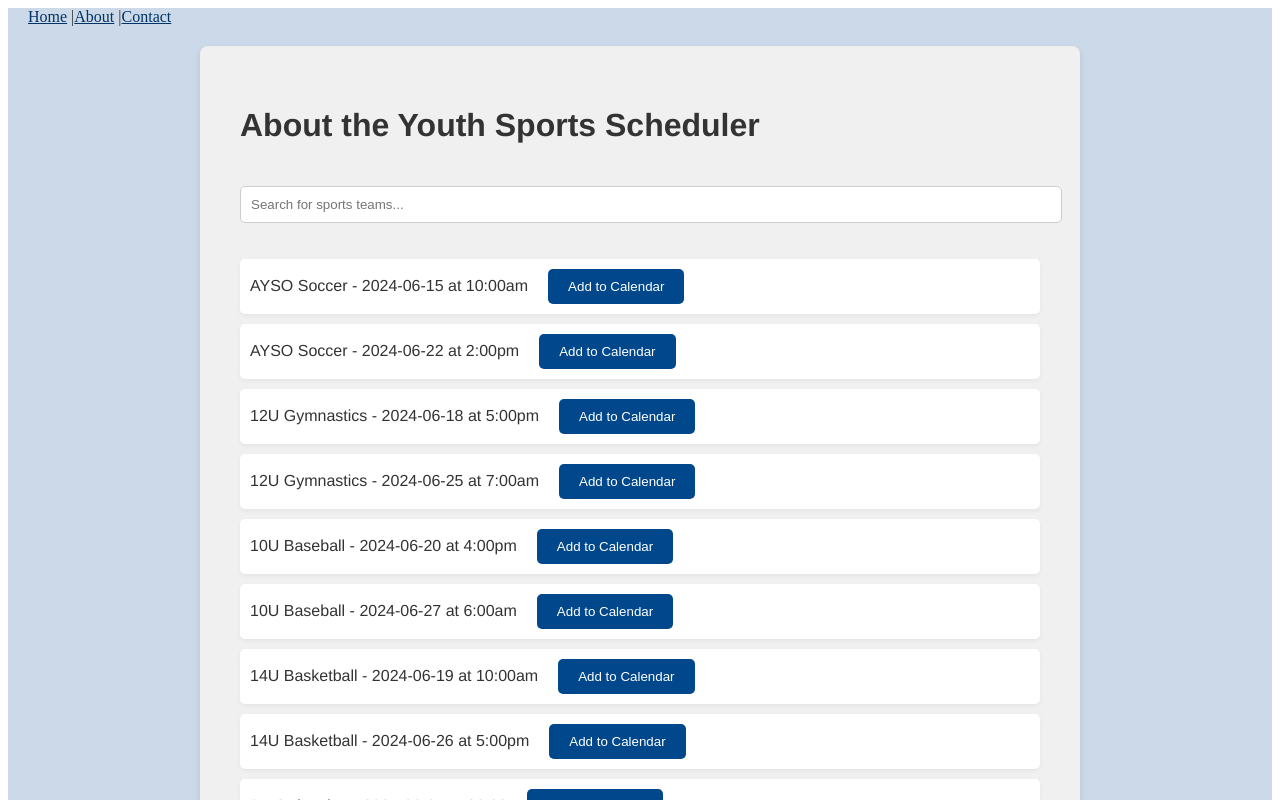
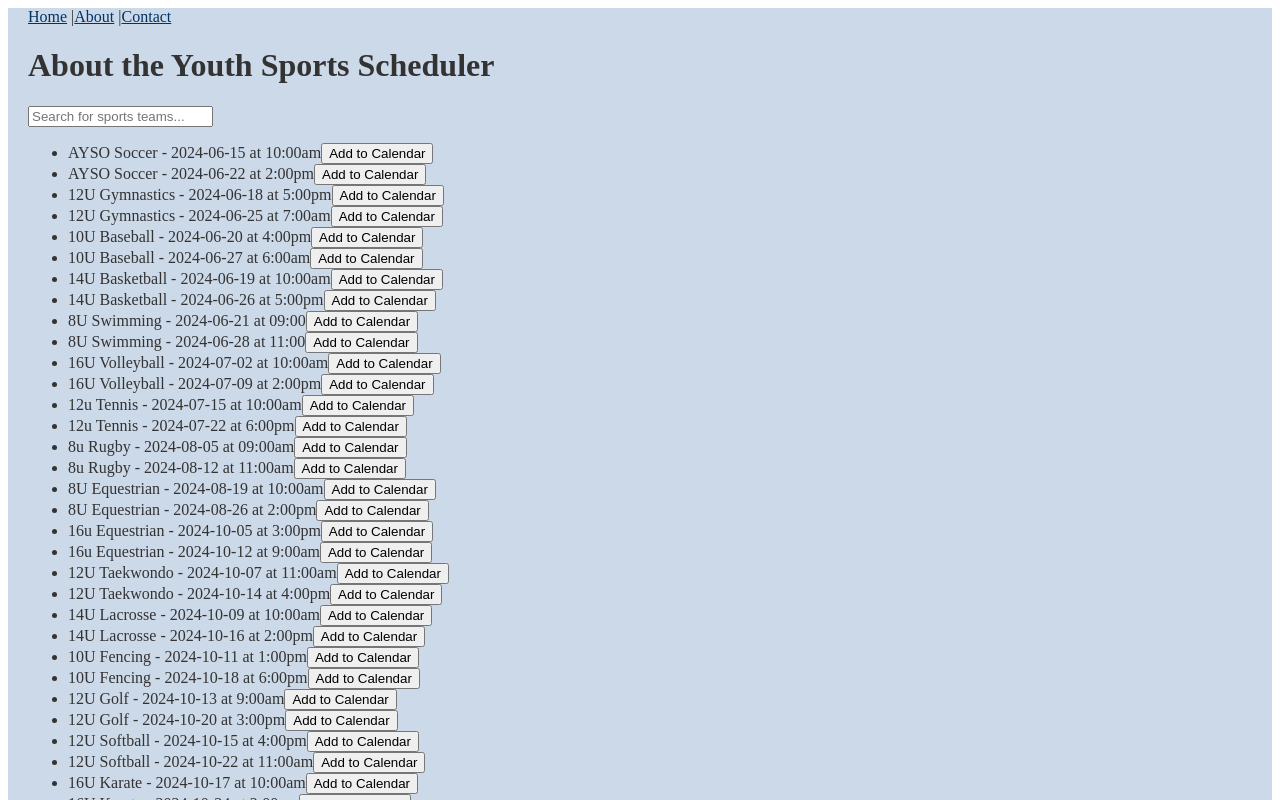
Before and after one commit to alannasayer/458Final, a Next.js app: page /about in a window 1280 px wide. Shown: the top 800 px of the page. Built offline with nearby package versions, Linux system fonts and the light colour scheme.

Commit message:
Update about.tsx

```diff
--- a/src/pages/about.tsx
+++ b/src/pages/about.tsx
@@ -1,4 +1,4 @@
-import React, { useState, useEffect } from 'react';
+import React, { useState } from 'react';
 import Layout from '../components/layout';
 import sportsData from '../data/sportsData.json';
 import Calendar from 'react-calendar';
@@ -23,13 +23,7 @@ const About: React.FC = () => {
   const [message, setMessage] = useState<string>('');
   const [searchTerm, setSearchTerm] = useState<string>('');  // State to hold the search term
 
-  useEffect(() => {
-    console.log('Component mounted');
-    console.log('Sports data:', sportsData);
-  }, []);
-
   const handleAddToCalendar = (event: Event, sportName: string): void => {
-    console.log('Adding to calendar:', event, sportName);
     if (!addedEvents.some(e => e.id === event.id)) {
       const eventToAdd: Event = {
         ...event,
@@ -47,42 +41,26 @@ const About: React.FC = () => {
     sport.sport.toLowerCase().includes(searchTerm.toLowerCase())
   );
 
-  console.log('Filtered sports:', filteredSports);
-
   const handleDateChange = (value: Date | Date[]) => {
-    console.log('Date changed:', value);
     setDate(Array.isArray(value) ? value[0] : value);
   };
 
   return (
     <Layout>
-      <div style={{
-          backgroundColor: '#f0f0f0', padding: '40px', color: '#333', borderRadius: '8px',
-          boxShadow: '0 4px 8px rgba(0,0,0,0.1)', maxWidth: '800px', margin: '20px auto',
-          fontFamily: "'Helvetica Neue', Helvetica, Arial, sans-serif"
-        }}>
+      <div>
         <h1>About the Youth Sports Scheduler</h1>
         <input
           type="text"
           placeholder="Search for sports teams..."
-          style={{ width: '100%', padding: '10px', margin: '20px 0', borderRadius: '5px', border: '1px solid #ccc' }}
-          onChange={(e) => {
-            setSearchTerm(e.target.value);
-            console.log('Search term:', e.target.value);
-          }}
+          onChange={(e) => setSearchTerm(e.target.value)}
         />
-        {message && <p style={{ color: 'green', textAlign: 'center' }}>{message}</p>}
-        <ul style={{ listStyleType: 'none', padding: 0 }}>
+        {message && <p>{message}</p>}
+        <ul>
           {filteredSports.map((sport: Sport) => (
             sport.events.map((event: Event) => (
-              <li key={event.id} style={{
-                backgroundColor: '#ffffff', margin: '10px 0', padding: '10px', borderRadius: '5px', boxShadow: '0 2px 4px rgba(0,0,0,0.05)'
-              }}>
+              <li key={event.id}>
                 {sport.sport} - {event.date} at {event.time}
-                <button onClick={() => handleAddToCalendar(event, sport.sport)} style={{
-                  marginLeft: '20px', backgroundColor: '#00488B', color: 'white', border: 'none',
-                  borderRadius: '5px', padding: '10px 20px', cursor: 'pointer', transition: 'background-color 0.3s'
-                }}>
+                <button onClick={() => handleAddToCalendar(event, sport.sport)}>
                   Add to Calendar
                 </button>
               </li>
@@ -95,7 +73,7 @@ const About: React.FC = () => {
           tileContent={({ date, view }) => (
             addedEvents.filter(e => new Date(e.date).toDateString() === date.toDateString())
               .map(e => (
-                <div key={e.id} style={{ padding: '5px', backgroundColor: 'lightblue', borderRadius: '5px', color: 'darkblue' }}>
+                <div key={e.id}>
                   {`${e.time} - ${e.location}`}
                 </div>
               ))
```
